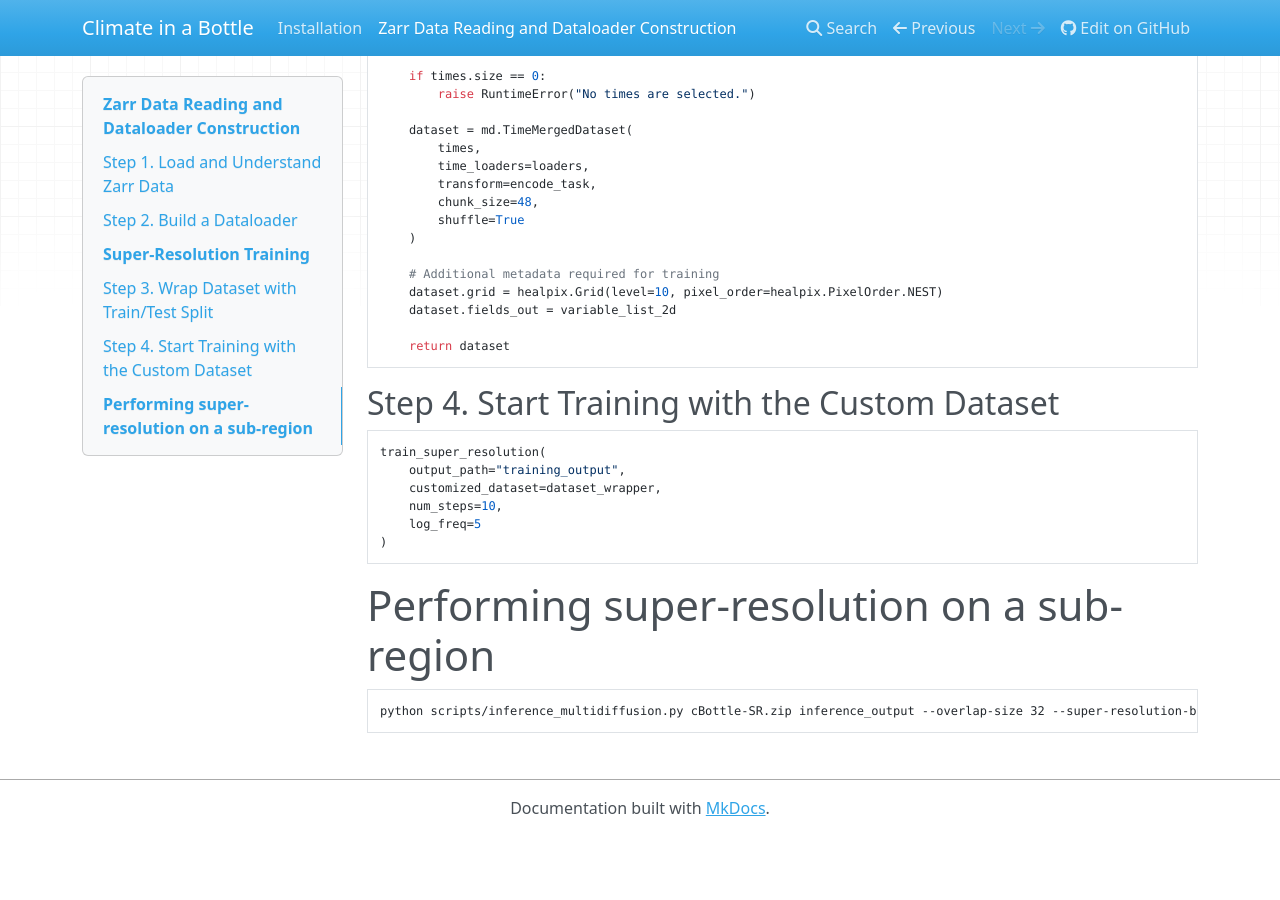
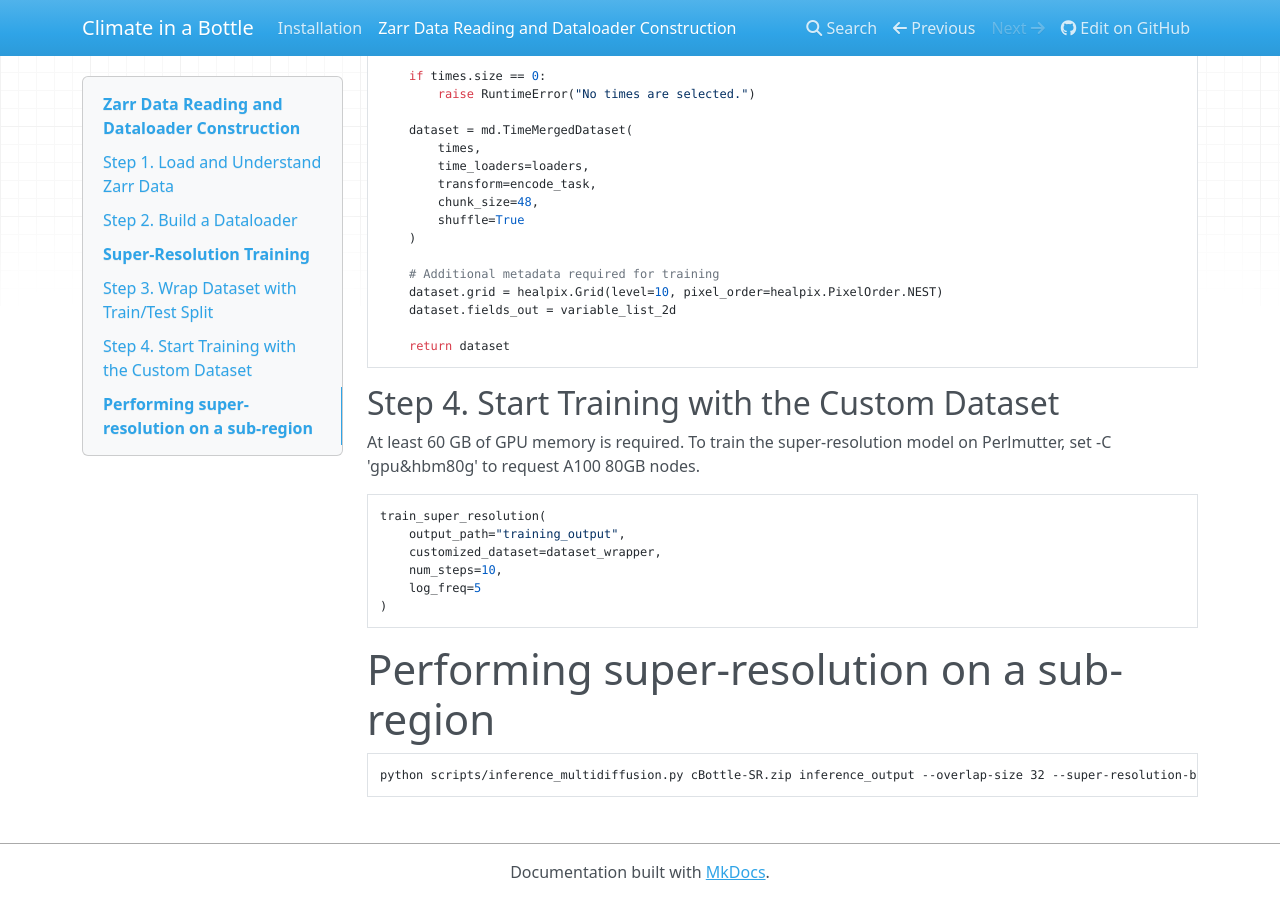
Before and after one commit to randy-chase/cBottle_tio, an MkDocs documentation site: the page built from docs/tutorials.md, in a window 1280 px wide and 900 px high, scrolled down 2433 px. Built offline with MkDocs 1.6.1, drawn with Linux system fonts in a browser that asks for light colours; nearby versions of some CDN libraries; before the commit the page ends 3269 px from its top, so only the background shows below that.

Commit message:
Add GPU mem requirement

````diff
--- a/docs/tutorials.md
+++ b/docs/tutorials.md
@@ -149,6 +149,8 @@ def dataset_wrapper(*, split: str = ""):
 
 ## Step 4. Start Training with the Custom Dataset
 
+At least 60 GB of GPU memory is required. To train the super-resolution model on Perlmutter, set -C 'gpu&hbm80g' to request A100 80GB nodes.
+
 ```python
 train_super_resolution(
     output_path="training_output",
@@ -159,7 +161,6 @@ train_super_resolution(
 ```
 
 # Performing super-resolution on a sub-region
-
 ```bash
 python scripts/inference_multidiffusion.py cBottle-SR.zip inference_output --overlap-size 32 --super-resolution-box 0 -120 50 -40
 ```
````
